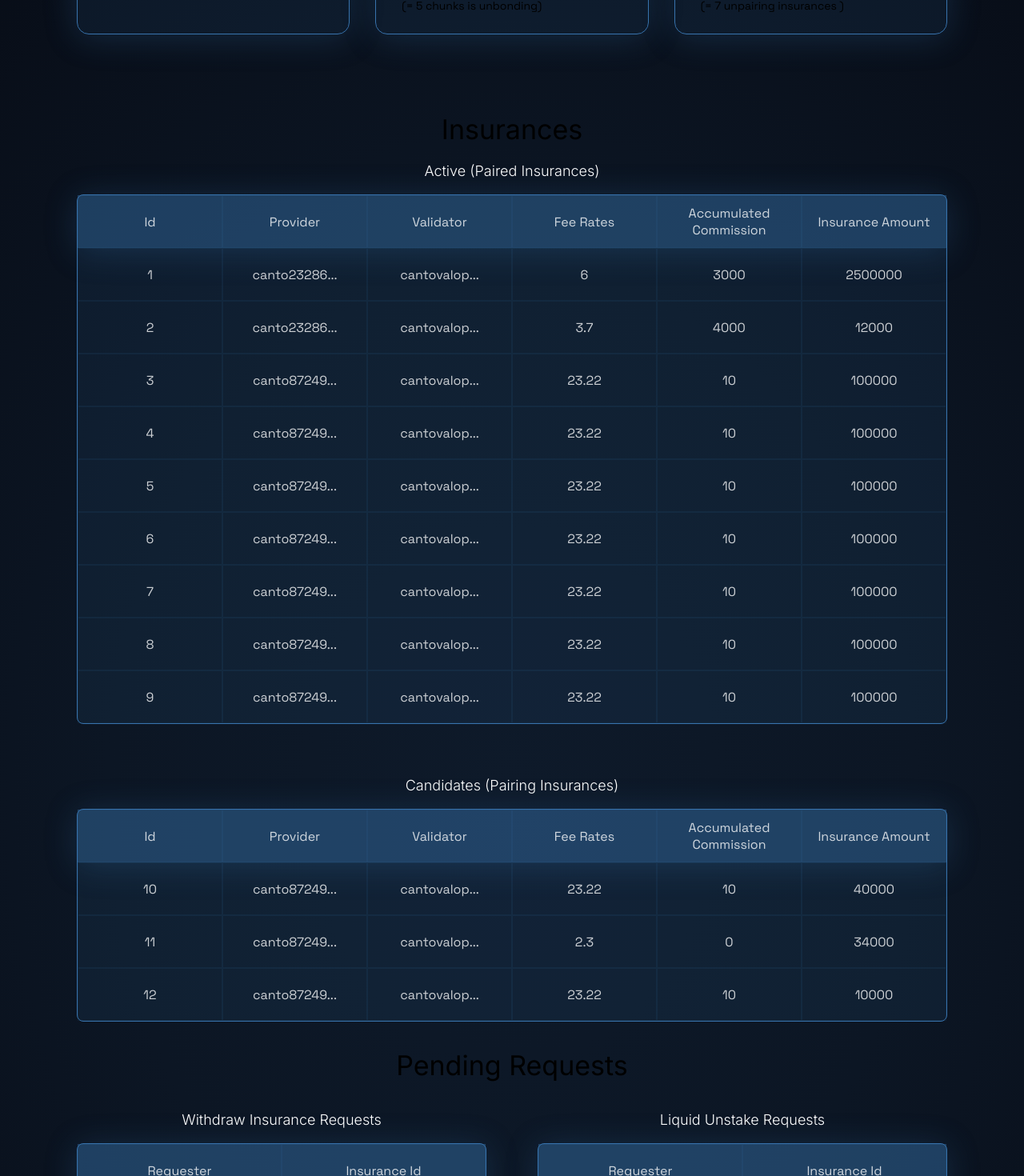
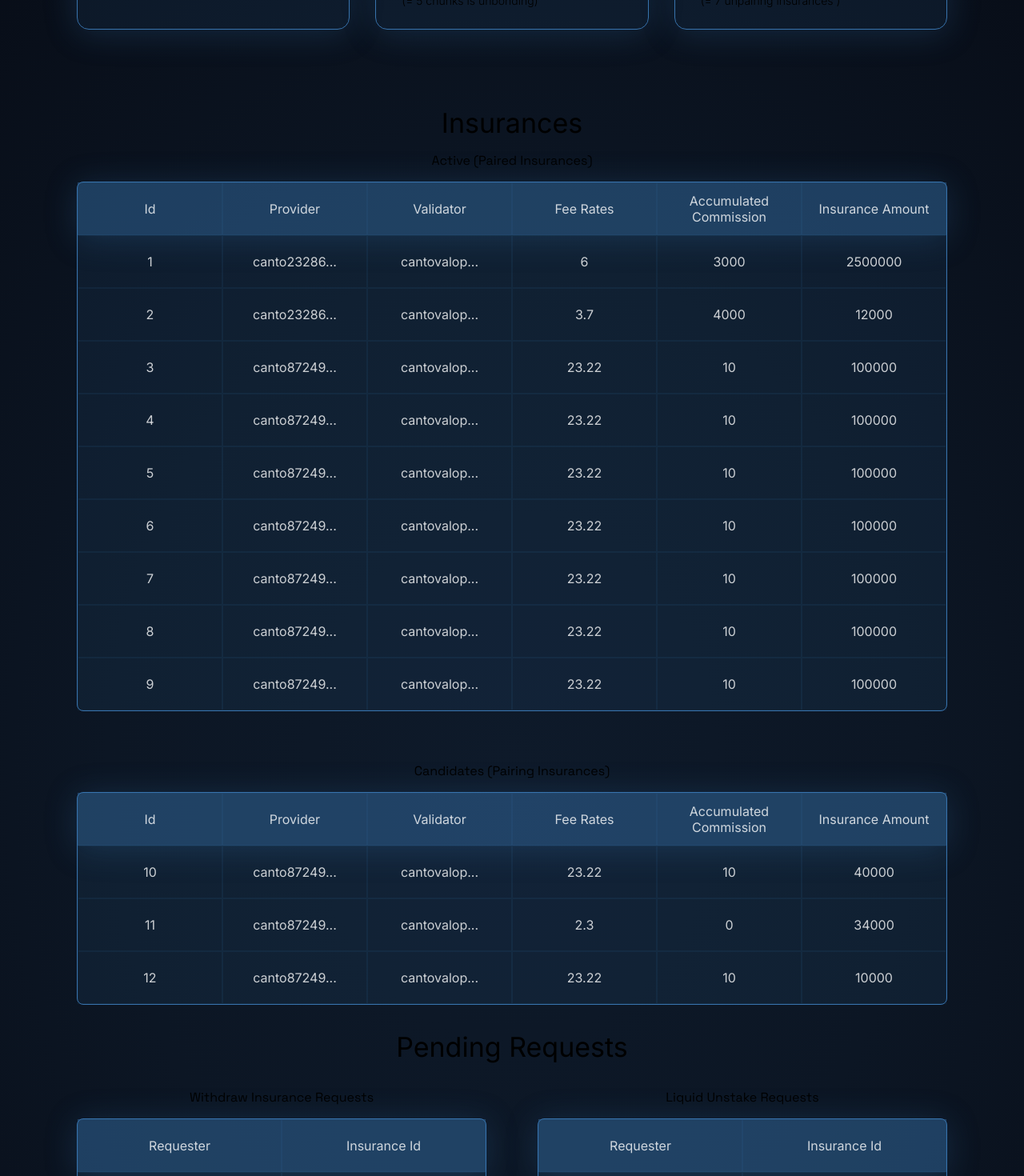
Before and after one commit to Plex-Engineer/liquid-staking, a Next.js app: page / in a window 1280 px wide. Shown: the part 740-2210 px from the top of the page at 80% size. Built offline with nearby package versions, Linux system fonts and the light colour scheme.

Commit message:
added text component and replaced h tags

```diff
--- a/app/page.tsx
+++ b/app/page.tsx
@@ -1,12 +1,18 @@
 import DCard from "@/components/d_card";
 import styles from "./page.module.css";
-import { Space_Grotesk } from "next/font/google";
+import { Space_Grotesk, Inter } from "next/font/google";
 
 import { result } from "@/config/result";
 import Table from "@/components/table";
 import Header from "@/components/header";
+import Text from "@/components/text";
 
 const spaceGrotesk = Space_Grotesk({
+  weight: "400",
+  subsets: ["latin"],
+});
+
+const inter = Inter({
   weight: "400",
   subsets: ["latin"],
 });
@@ -26,10 +32,16 @@ export default function Home() {
   //   const data = Convert.toLSData(JSON.stringify(result));
 
   return (
-    <main className={styles.main + " " + spaceGrotesk.className}>
+    <main
+      className={
+        styles.main + " " + spaceGrotesk.className + " " + inter.className
+      }
+    >
       <Header />
       <div className={styles.container}>
-        <h1>Liquid Staking Dashboard</h1>
+        <Text size="lg" font="Inter">
+          Liquid Staking Dashboard
+        </Text>
         <div className={styles["tiles-grid"]}>
           {result.LS_Dashboard.map((item, index) => (
             <DCard
@@ -47,8 +59,10 @@ export default function Home() {
         </div>
       </div>
       <div className={styles["table-container"]}>
-        <h1>Insurances</h1>
-        <h3>Active (Paired Insurances)</h3>
+        <Text size="lg" font="Inter">
+          Insurances
+        </Text>
+        <Text size="md">Active (Paired Insurances)</Text>
         <Table
           headers={Object.keys(result.Insurances.active[0])}
           data={result.Insurances.active.map((item) => Object.values(item))}
@@ -56,17 +70,19 @@ export default function Home() {
       </div>
 
       <div className={styles["table-container"]}>
-        <h3>Candidates (Pairing Insurances)</h3>
+        <Text size="md">Candidates (Pairing Insurances)</Text>
         <Table
           headers={Object.keys(result.Insurances.candidates[0])}
           data={result.Insurances.candidates.map((item) => Object.values(item))}
         />
       </div>
 
-      <h1>Pending Requests</h1>
+      <Text size="lg" font="Inter" align="center">
+        Pending Requests
+      </Text>
       <div className={styles.row}>
         <div className={styles["table-container"]}>
-          <h3>Withdraw Insurance Requests</h3>
+          <Text size="md">Withdraw Insurance Requests</Text>
           <Table
             headers={Object.keys(
               result.Insurances.pending.withdraw_requests[0]
@@ -77,7 +93,7 @@ export default function Home() {
           />
         </div>
         <div className={styles["table-container"]}>
-          <h3>Liquid Unstake Requests</h3>
+          <Text size="md">Liquid Unstake Requests</Text>
           <Table
             headers={Object.keys(result.Insurances.liquid_unstake_requests[0])}
             data={result.Insurances.liquid_unstake_requests.map((item) =>
--- /dev/null
+++ b/components/text.tsx
@@ -0,0 +1,37 @@
+import { Space_Grotesk, Inter } from "next/font/google";
+
+interface Props {
+  font?: "Space_Grotesk" | "Inter";
+  weight?: "400" | "500" | "600" | "700";
+  size?: "sm" | "md" | "lg";
+  align?: "left" | "center" | "right";
+  children?: React.ReactNode;
+}
+const spaceGrotesk = Space_Grotesk({
+  weight: "400",
+  subsets: ["latin"],
+});
+
+const inter = Inter({
+  weight: "400",
+  subsets: ["latin"],
+});
+const Text = (props: Props) => {
+  return (
+    <p
+      className={
+        props.font == "Inter" ? inter.className : spaceGrotesk.className
+      }
+      style={{
+        fontSize:
+          props.size == "sm" ? "12px" : props.size == "md" ? "16px" : "34px",
+        fontWeight: props.weight,
+        textAlign: props.align,
+      }}
+    >
+      {props.children}
+    </p>
+  );
+};
+
+export default Text;
```
